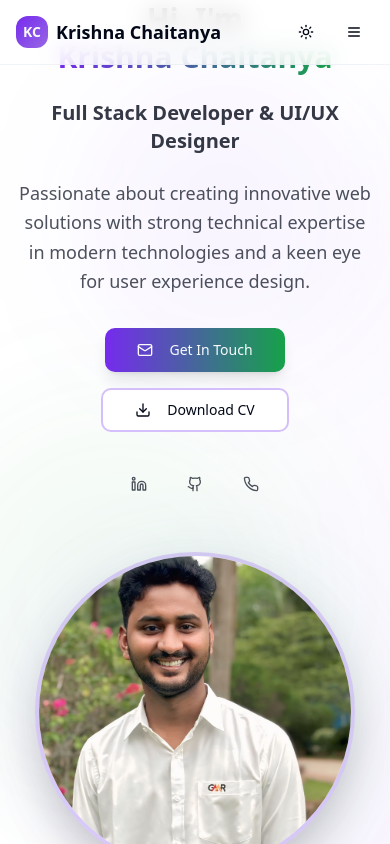
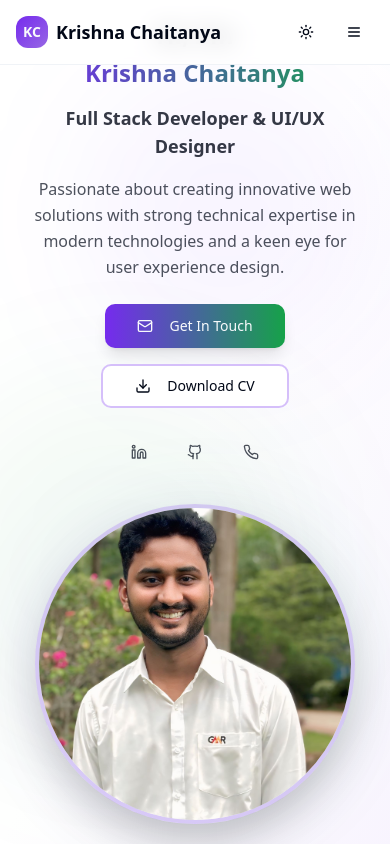
Before and after one commit to krishnachaitanya124/krishna-chaitanya-portfolio, a React (Vite) app: page / in a window 390 px wide. Both pictures are taken after a click on the button "Enter Portfolio". Shown: the top 844 px of the page. Built offline with nearby package versions, Linux system fonts and the light colour scheme.

Commit message:
Fix: Improve responsiveness
Address remaining responsiveness issues.

```diff
--- a/src/components/Hero.tsx
+++ b/src/components/Hero.tsx
@@ -11,21 +11,21 @@ export const Hero = () => {
       <div className="absolute top-20 left-20 w-72 h-72 bg-primary/5 rounded-full blur-3xl animate-float"></div>
       <div className="absolute bottom-20 right-20 w-96 h-96 bg-accent/5 rounded-full blur-3xl animate-float" style={{animationDelay: '3s'}}></div>
 
-      <div className="container mx-auto px-4 relative z-10">
-        <div className="grid grid-cols-1 lg:grid-cols-2 gap-12 items-center">
+        <div className="container mx-auto px-6 sm:px-4 relative z-10">
+          <div className="grid grid-cols-1 lg:grid-cols-2 gap-8 lg:gap-12 items-center">
             {/* Content */}
-          <div className="space-y-8 text-center lg:text-left">
-            <div className="space-y-6">
-              <h1 className="text-3xl sm:text-4xl md:text-5xl lg:text-6xl font-bold leading-tight text-foreground">
-                <span className="block">Hi, I'm</span>
-                <span className="bg-gradient-to-r from-primary to-accent bg-clip-text text-transparent">
+            <div className="space-y-6 lg:space-y-8 text-center lg:text-left">
+              <div className="space-y-4 lg:space-y-6">
+                <h1 className="text-2xl xs:text-3xl sm:text-4xl md:text-5xl lg:text-6xl font-bold leading-tight text-foreground px-2">
+                  <span className="block mb-2">Hi, I'm</span>
+                  <span className="bg-gradient-to-r from-primary to-accent bg-clip-text text-transparent block">
                     Krishna Chaitanya
                   </span>
                 </h1>
-              <h2 className="text-xl md:text-2xl text-foreground/80 font-semibold">
+                <h2 className="text-lg sm:text-xl md:text-2xl text-foreground/80 font-semibold px-2">
                   Full Stack Developer & UI/UX Designer
                 </h2>
-              <p className="text-lg text-foreground/70 max-w-xl leading-relaxed">
+                <p className="text-base sm:text-lg text-foreground/70 max-w-xl leading-relaxed mx-auto lg:mx-0 px-2">
                   Passionate about creating innovative web solutions with strong technical expertise
                   in modern technologies and a keen eye for user experience design.
                 </p>
```
Lines whose indentation alone changed are shown as unchanged.
